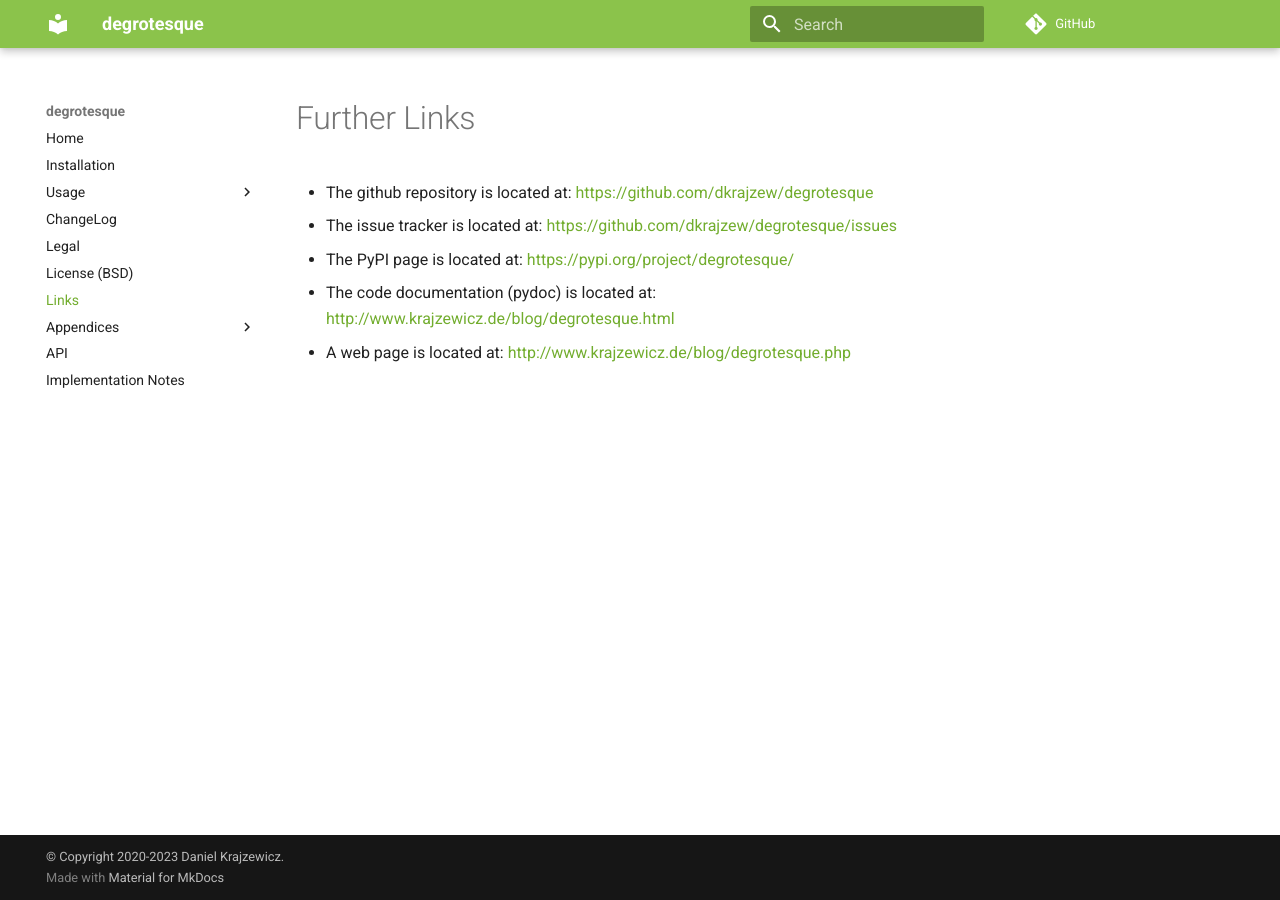
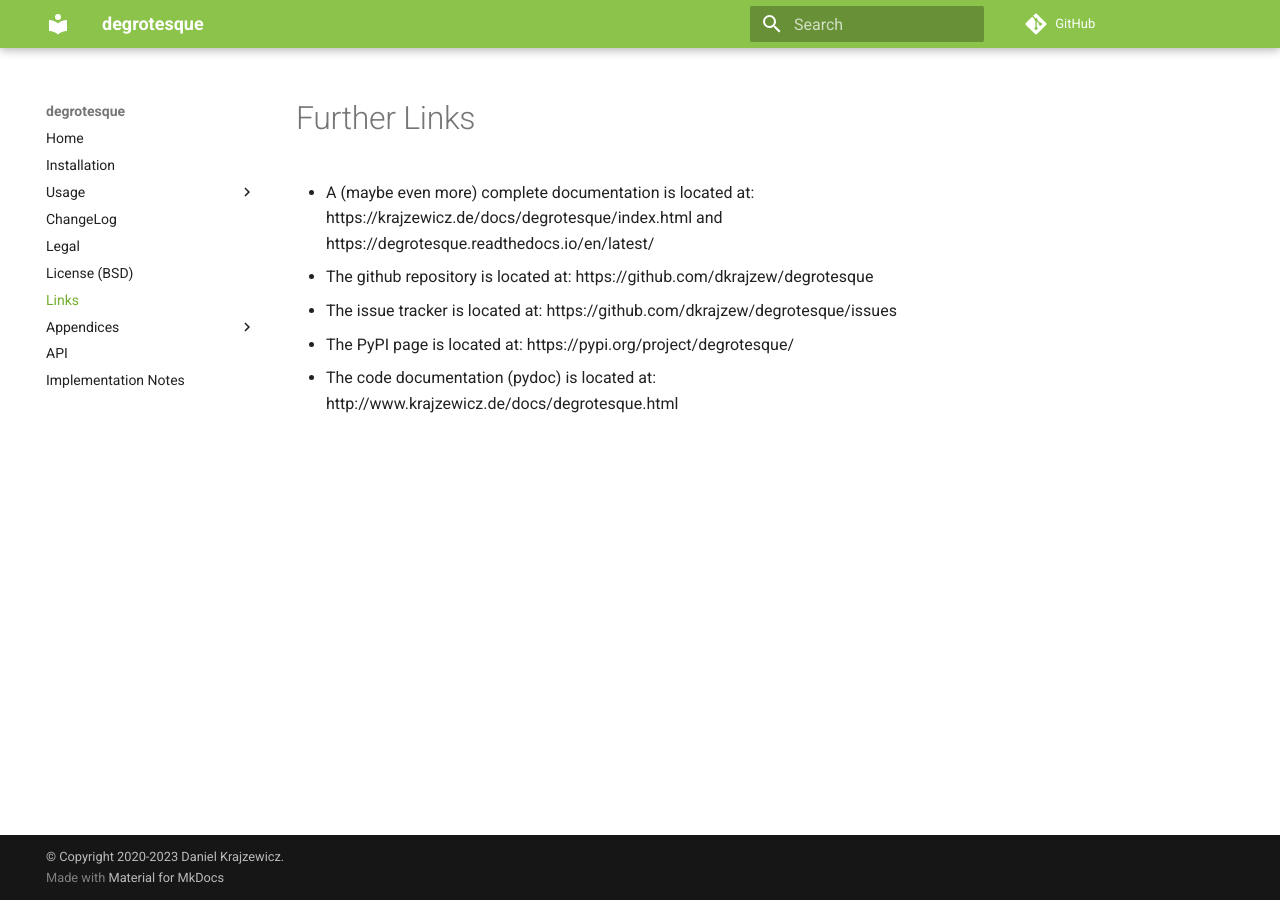
Before and after one commit to dkrajzew/degrotesque, an MkDocs documentation site: the page built from docs/mkdocs/links.md, in a window 1280 px wide. Built offline with MkDocs 1.6.1 and Material for MkDocs 9.7.7, drawn with Linux system fonts in a browser that asks for light colours; comment, search, counter and statistics services are not loaded.

Commit message:
Update links.md

```diff
--- a/docs/mkdocs/links.md
+++ b/docs/mkdocs/links.md
@@ -1,8 +1,8 @@
 Further Links
 =============
 
-* The github repository is located at: <https://github.com/dkrajzew/degrotesque>
-* The issue tracker is located at: <https://github.com/dkrajzew/degrotesque/issues>
-* The PyPI page is located at: <https://pypi.org/project/degrotesque/>
-* The code documentation (pydoc) is located at: <http://www.krajzewicz.de/blog/degrotesque.html>
-* A web page is located at: <http://www.krajzewicz.de/blog/degrotesque.php>
+* A (maybe even more) complete documentation is located at: https://krajzewicz.de/docs/degrotesque/index.html and https://degrotesque.readthedocs.io/en/latest/
+* The github repository is located at: https://github.com/dkrajzew/degrotesque
+* The issue tracker is located at: https://github.com/dkrajzew/degrotesque/issues
+* The PyPI page is located at: https://pypi.org/project/degrotesque/
+* The code documentation (pydoc) is located at: http://www.krajzewicz.de/docs/degrotesque.html
```
